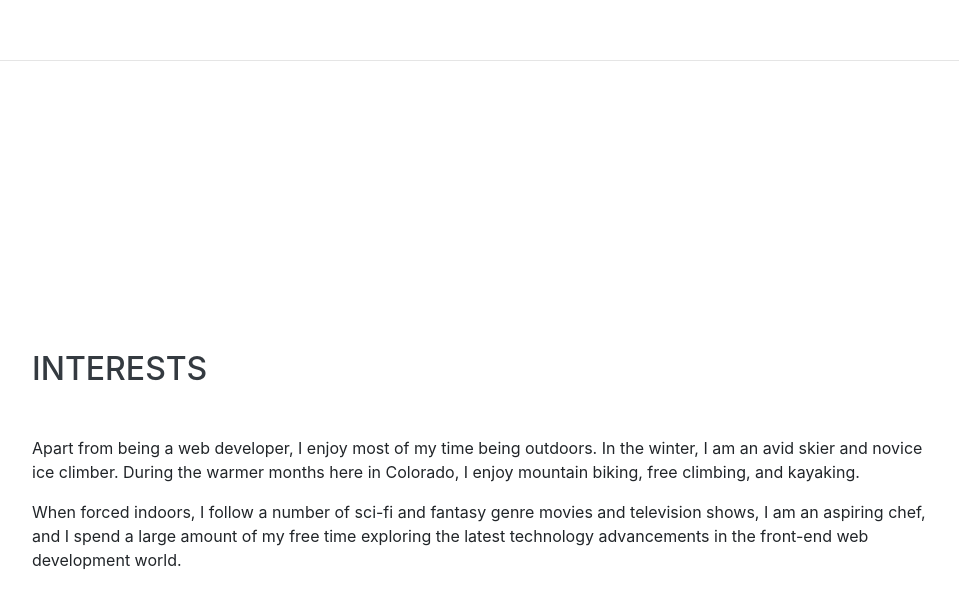
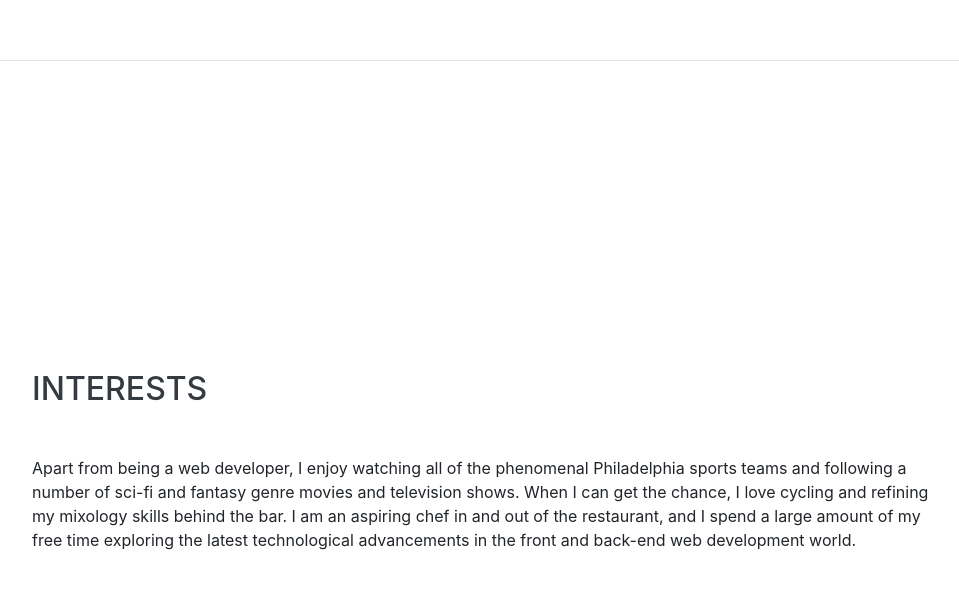
Before and after one commit to Dalantinow/Developer-Portfolio, a website with bundled scripts: page index.html in a window 1280 px wide. Shown: the part 3804-4413 px from the top of the page, without its empty margins (288-1247 px from the left). Built offline with nearby package versions, Linux system fonts and the light colour scheme; a web font is replaced by a local one.

Commit message:
interests

```diff
--- a/index.html
+++ b/index.html
@@ -135,7 +135,8 @@
                         </div>
                         <br>
                         <ul>
-                            <li>This game takes a random letter from the alphabet and compares it to a key pressed by the user.</li>
+                            <li>This game takes a random letter from the alphabet and compares it to a key pressed by
+                                the user.</li>
                             <li>If the letter matches the random guess, the user wins. There are 9 chances to win.</li>
                             <li>After 9 guesses, the player loses. </li>
                         </ul>
@@ -162,8 +163,10 @@
                         </div>
                         <br>
                         <ul>
-                            <li>You will input a train name, destination, frequency of arrival, and first time of arrival.</li>
-                            <li>The application will display the next available train time and minutes till arrival based off of the frequency.</li>
+                            <li>You will input a train name, destination, frequency of arrival, and first time of
+                                arrival.</li>
+                            <li>The application will display the next available train time and minutes till arrival
+                                based off of the frequency.</li>
                             <li> Users from different machines will be able to view the same train schedules.</li>
                         </ul>
                         <ul>This project exhibits knowledge of:
@@ -188,7 +191,8 @@
                         <br>
                         <ul>
                             <li>The client inputs a search term in the form box, and three API calls are made.</li>
-                            <li>Two different definitions of the term are displayed from Merriam-Webster's dictionary and also Urban dictionary.</li>
+                            <li>Two different definitions of the term are displayed from Merriam-Webster's dictionary
+                                and also Urban dictionary.</li>
                             <li>Three GIFs are displayed from the Giphy API.</li>
                         </ul>
                         <ul>This project exhibits knowledge of:
@@ -238,12 +242,12 @@
         <section class="resume-section p-3 p-lg-5 d-flex align-items-center" id="interests">
             <div class="w-100">
                 <h2 class="mb-5">Interests</h2>
-                <p>Apart from being a web developer, I enjoy most of my time being outdoors. In the winter, I am an avid
-                    skier and novice ice climber. During the warmer months here in Colorado, I enjoy mountain biking,
-                    free climbing, and kayaking.</p>
-                <p class="mb-0">When forced indoors, I follow a number of sci-fi and fantasy genre movies and television
-                    shows, I am an aspiring chef, and I spend a large amount of my free time exploring the latest
-                    technology advancements in the front-end web development world.</p>
+                <p class="mb-0">Apart from being a web developer, I enjoy watching all of the phenomenal Philadelphia
+                    sports teams and following a number of sci-fi and fantasy genre movies and television
+                    shows. When I can get the chance, I love cycling and refining my mixology skills behind the bar. I
+                    am an aspiring chef in and out of the restaurant, and I spend a large amount of my free
+                    time exploring the latest technological advancements in the front and back-end web development
+                    world.</p>
             </div>
         </section>
     </div>
@@ -252,4 +256,5 @@
     <script src="vendor/jquery-easing/jquery.easing.min.js"></script>
     <script src="js/resume.min.js"></script>
 </body>
+
 </html>
```
Lines whose indentation alone changed are shown as unchanged.
